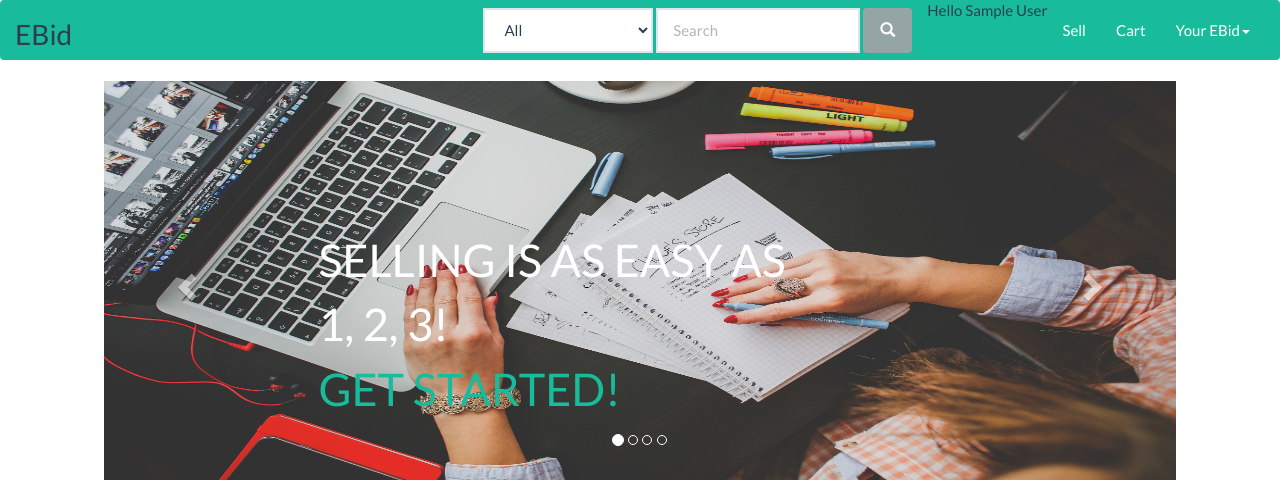
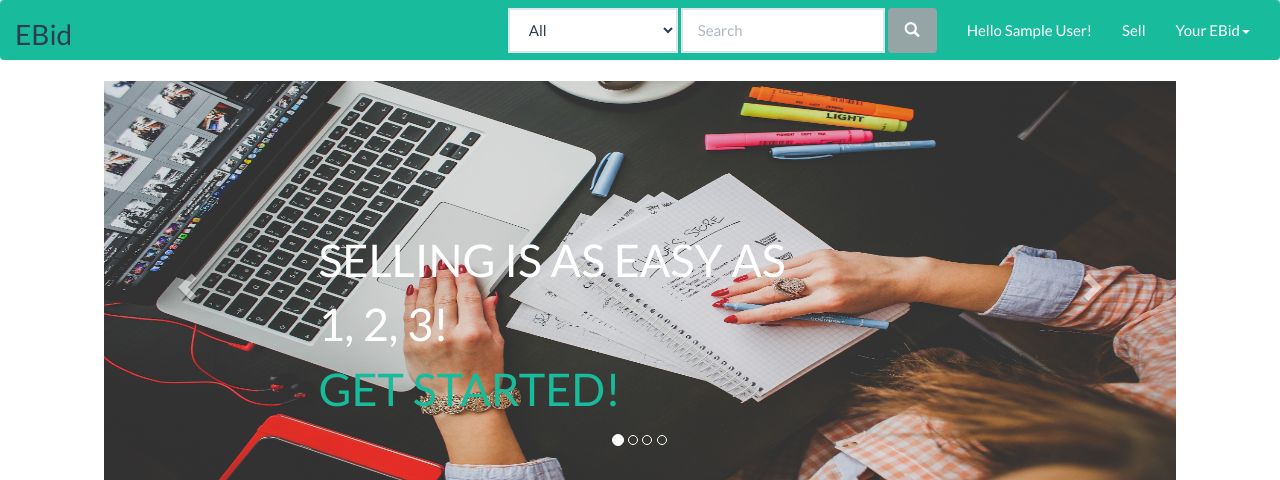
Before and after one commit to huang4fstudio/comp3013_project, a PHP site: page /index.php in a window 1280 px wide. Shown: the top 480 px of the page. Run offline with PHP 8.4, Linux system fonts and the light colour scheme; the visitor is signed in with stand-in values (Sample User, id 1); data that the repository does not hold is empty.

Commit message:
Cart removed from header

```diff
--- a/resources/templates/header.php
+++ b/resources/templates/header.php
@@ -14,23 +14,23 @@
   <div class="collapse navbar-collapse" id="bs-example-navbar-collapse-2">
     <ul class="nav navbar-nav navbar-right">
       <li>
-        <form class="navbar-form navbar-left" role="search">
+        <form class="navbar-form navbar-left" role="search" action="searchresults.php">
         <div class="input-group">
-          <select class="form-control" id="searchCategory">
-            <option>All</option>
-            <option>Electronics</option>
-            <option>Sporting Goods</option>
-            <option>Fashion</option>
-            <option>Health & Beauty</option>
-            <option>Home & Garden</option>
-            <option>Collectibles & Art</option>
-            <option>Toys</option>
+          <select class="form-control" name="categoryQuery">
+            <option value="All">All</option>
+            <option value="1">Electronics</option>
+            <option value="2">Sporting Goods</option>
+            <option value="3">Fashion</option>
+            <option value="4">Health & Beauty</option>
+            <option value="5">Home & Garden</option>
+            <option value="6">Collectibles & Art</option>
+            <option value="7">Toys</option>
           </select>
         </div>
         <div class="input-group">
           <input type="text" class="form-control" name="searchQuery" placeholder="Search"> <!--PHP for search-->
         </div>
-        <a href="searchResults.php"><button type="submit" class="btn btn-default"><span class="glyphicon glyphicon-search"></span></button></a>
+        <button type="submit" class="btn btn-default"><span class="glyphicon glyphicon-search"></span></button>
         </form>
       </li>
         <?php
@@ -41,11 +41,10 @@
           echo "<li class='navbar-text'>Hello Guest!</li> <li><a href='login.php'>Login</a><li> <li><a href='register.php'>Register</a><li>";
         }
         else{
-          echo "<li>Hello ".$username."</li>";
+          echo "<li class='navbar-text'>Hello ".$username."!</li>";
         }
         ?>
       <li><a href="newlisting.php">Sell</a></li>
-      <li><a href="cart.php">Cart</a></li>
       <li class="dropdown">
         <a href="#" class="dropdown-toggle" data-toggle="dropdown" role="button" aria-expanded="false">Your EBid<span class="caret"></span></a>
         <ul class="dropdown-menu" role="menu">
@@ -56,8 +55,6 @@
           <li><a href="selling.php">Selling</a></li>
           <li class="divider"></li>
           <li><a href="watchlist.php">Watchlist</a></li>
-          <li class="divider"></li>
-          <li><a href="settings.php">Settings</a></li>
         </ul>
       </li>
     </ul>
```
